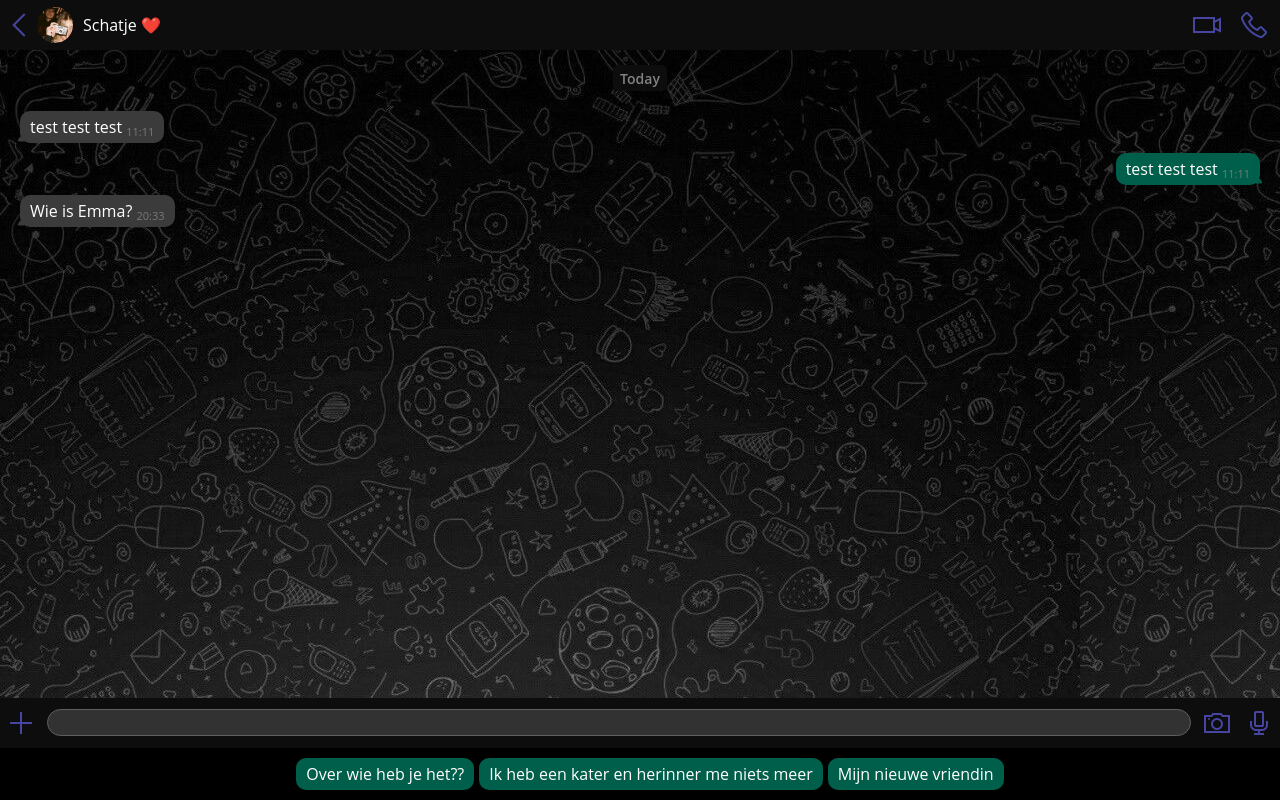
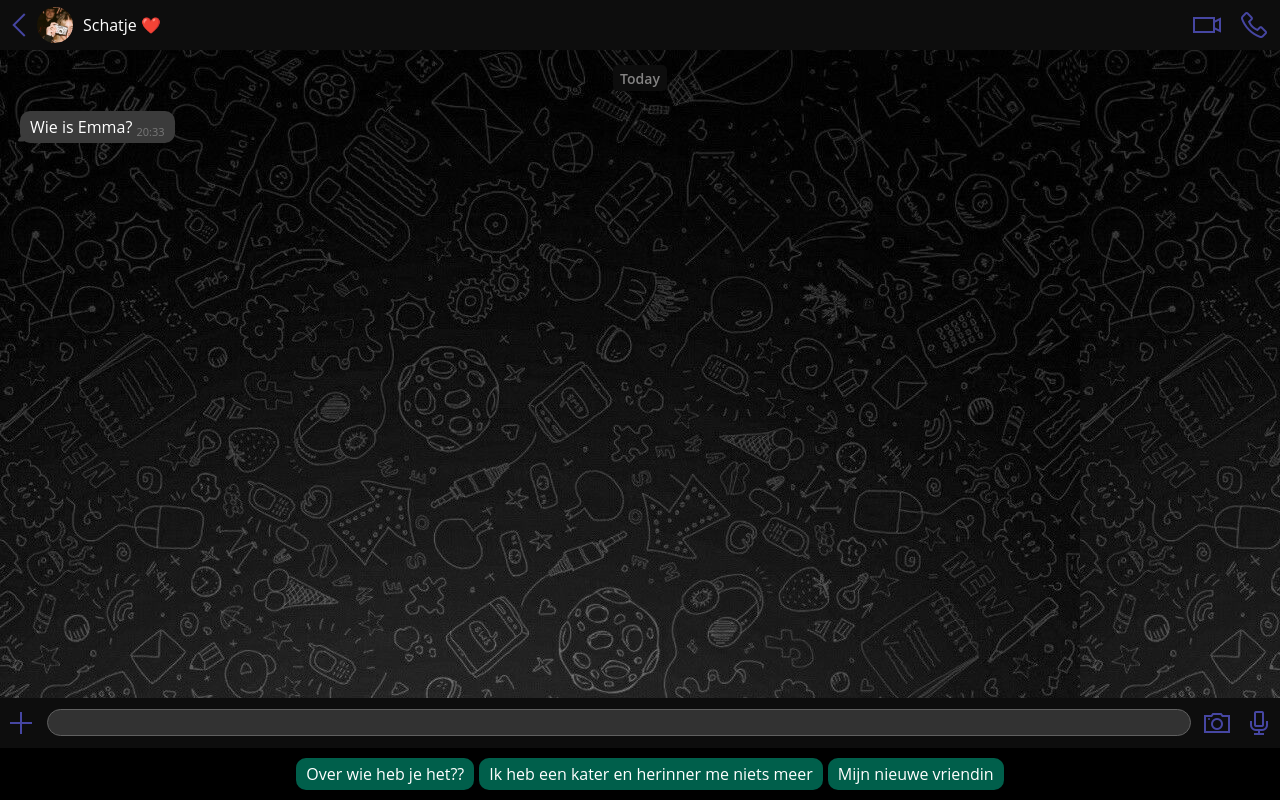
Before and after one commit to Jayr0/Jayr0.github.io, a plain HTML site: page index.html in a window 1280 px wide. Drawn offline with nearby package versions, Linux system fonts and the light colour scheme; no server answers.

Commit message:
Remove test chats

```diff
--- a/index.html
+++ b/index.html
@@ -33,8 +33,6 @@
         </div>
     </div>
     <!-- Gets filled with javascript -->
-    <partner-chat-bubble text="test test test" time="11:11"></partner-chat-bubble>
-    <user-chat-bubble text="test test test" time="11:11"></user-chat-bubble>
 </div>
 
 <div class="textArea-container">
```
